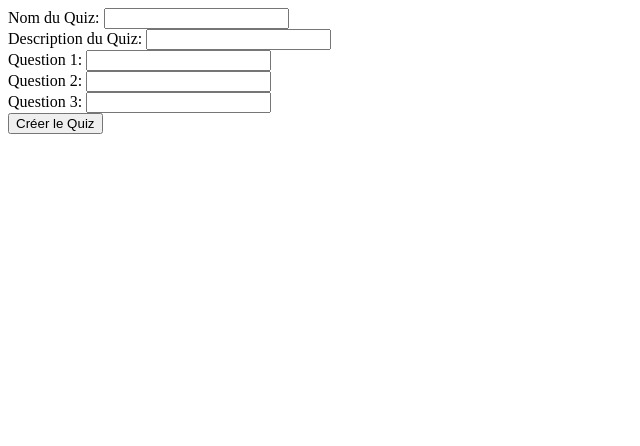
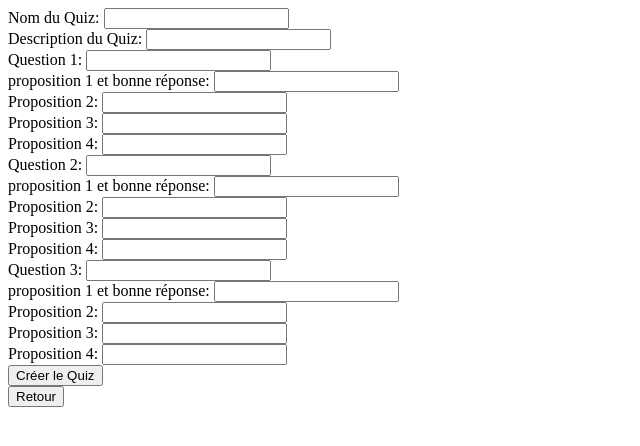
Before and after one commit to DanielMoreira45/php, a PHP site: page /creer.php in a window 1280 px wide. Shown: the top 446 px of the page, without its empty margins (0-640 px from the left). Run offline with PHP 8.4, Linux system fonts and the light colour scheme; data comes from the database, SQL or seed files in the repository; both versions use the stored data as it was after the commit.

Commit message:
Commencenement

```diff
--- a/classes/baseDonne.php
+++ b/classes/baseDonne.php
@@ -69,36 +69,68 @@ class baseDonne {
         return $reponse[0]["libelleReponse"];
     }
 
-    function getAllQuizz(){
+    function getAllQuizz() {
         require_once 'classes/quizz.php';
+
         $sql = "SELECT * FROM Quizz";
         $stmt = $this->pdo->prepare($sql);
         $stmt->execute();
-        $quizz = $stmt->fetchAll(PDO::FETCH_ASSOC);
+        $quizzData = $stmt->fetchAll(PDO::FETCH_ASSOC);
 
         $liste_quizz = array();
-        foreach ($quizz as $q) {
-            $quizz = new quizz($q["idQuizz"], $q["nameQuizz"], $q["description"]);
-            $liste_quizz[] = $quizz;
+        foreach ($quizzData as $q) {
+            $quiz = new quizz($q["idQuizz"], $q["nameQuizz"], $q["description"]);
+            $liste_quizz[] = $quiz;
         }
         return $liste_quizz;
     }
 
-    function creerQuizz($nameQuizz, $description, $questions){
-        $stmt = $this->pdo->prepare("INSERT INTO Quizz (nameQuizz, `description`) VALUES (:name, :description)");
-        $stmt->bindParam(':name', $quizName, PDO::PARAM_STR);
-        $stmt->bindParam(':description', $quizDescription, PDO::PARAM_STR);
+    public function creerQuizz($quizName, $quizDescription, $questions, $propositions){
+        // Insertion du quizz
+        $sqlid = "SELECT MAX(idQuizz) FROM Quizz";
+        $stmtid = $this->pdo->prepare($sqlid);
+        $stmtid->execute();
+        $idQuizzR = $stmtid->fetchAll(PDO::FETCH_ASSOC);
+        $idQuizzR = $idQuizzR[0]["MAX(idQuizz)"] + 1;
+
+        $sql = "INSERT INTO Quizz (idQuizz, nameQuizz, description) VALUES (:idQuizz, :nameQuizz, :description)";
+        $stmt = $this->pdo->prepare($sql);
+        $stmt->bindParam(':idQuizz', $idQuizzR);
+        $stmt->bindParam(':nameQuizz', $quizName);
+        $stmt->bindParam(':description', $quizDescription);
         $stmt->execute();
 
+        // Récupération de l'ID du quizz nouvellement créé
         $idQuizz = $this->pdo->lastInsertId();
 
-        foreach ($questions as $question) {
-            $stmt = $this->pdo->prepare("INSERT INTO Question (idQuizz, idType, libelleQuestion) VALUES (:idQuizz, :idType, :libelleQuestion)");
-            $stmt->bindParam(':idQuizz', $idQuizz, PDO::PARAM_INT);
-            $stmt->bindParam(':idType', 2, PDO::PARAM_INT);
-            $stmt->bindParam(':libelleQuestion', $question, PDO::PARAM_STR);
+        // Insertion des questions et propositions
+        for ($i = 0; $i < count($questions); $i++) {
+            $question = $questions[$i];
+            $maxIdQuestion = $this->pdo->query("SELECT MAX(idQuestion) FROM Question")->fetchColumn();
+
+            // Insertion de la question
+            $sql = "INSERT INTO Question (idQuizz, libelleQuestion, idType, idQuestion) VALUES (:idQuizz, :libelleQuestion, 1, :idQuestion)";
+            $stmt = $this->pdo->prepare($sql);
+            $stmt->bindParam(':idQuizz', $idQuizz);
+            $stmt->bindParam(':libelleQuestion', $question);
+            $stmt->bindParam(':idQuestion', $maxIdQuestion + 1);
             $stmt->execute();
+
+            // Récupération de l'ID de la question nouvellement créée
+            $idQuestion = $this->pdo->lastInsertId();
+
+            // Insertion des propositions
+            foreach ($propositions[$i] as $proposition) {
+                $maxIdReponse = $this->pdo->query("SELECT MAX(idReponse) FROM Reponse")->fetchColumn();
+                $sql = "INSERT INTO Reponse (idQuizz, idQuestion, libelleReponse, estCorrect) VALUES ($idQuizz, $idQuestion, $proposition, :estCorrect, $maxIdReponse +1)";
+                $stmt = $this->pdo->prepare($sql);
+                // Vous devez ajuster la valeur de :estCorrect en fonction de votre logique
+                $stmt->bindValue(':estCorrect', false);
+                $stmt->execute();
+            }
         }
     }
+
+
 }
 ?>
--- a/creer.php
+++ b/creer.php
@@ -1,20 +1,11 @@
-<?php
-
-require_once 'classes/baseDonne.php';
-$bd = new baseDonne();
-
-if ($_SERVER['REQUEST_METHOD'] === 'POST') {
-    $quizName = $_POST['quizName'];
-    $quizDescription = $_POST['quizDescription'];
-    $questions = $_POST['questions'];
-
-    $bd->creerQuizz($quizName, $quizDescription, $questions);
-}
-
-?>
 <!DOCTYPE html>
+<html lang="fr">
+<head>
+    <meta charset="UTF-8">
+    <title>Créer un quizz</title>
+</head>
 <body>
-    <form action="" method="post">
+    <form action="save.php" method="post">
         <label for="quizName">Nom du Quiz:</label>
         <input type="text" name="quizName" required><br>
 
@@ -24,13 +15,41 @@ if ($_SERVER['REQUEST_METHOD'] === 'POST') {
         <label for="question1">Question 1:</label>
         <input type="text" name="questions[0]" required><br>
 
+        <label for="proposition1">proposition 1 et bonne réponse:</label>
+        <input type="text" name="propositions[0][0]" required><br>
+        <label for="proposition2">Proposition 2:</label>
+        <input type="text" name="propositions[0][0]" required><br>
+        <label for="proposition3">Proposition 3:</label>
+        <input type="text" name="propositions[0][0]" required><br>
+        <label for="proposition4">Proposition 4:</label>
+        <input type="text" name="propositions[0][0]" required><br>
+
         <label for="question2">Question 2:</label>
         <input type="text" name="questions[1]" required><br>
+
+        <label for="proposition1">proposition 1 et bonne réponse:</label>
+        <input type="text" name="propositions[1][0]" required><br>
+        <label for="proposition2">Proposition 2:</label>
+        <input type="text" name="propositions[1][0]" required><br>
+        <label for="proposition3">Proposition 3:</label>
+        <input type="text" name="propositions[1][0]" required><br>
+        <label for="proposition4">Proposition 4:</label>
+        <input type="text" name="propositions[1][0]" required><br>
 
         <label for="question3">Question 3:</label>
         <input type="text" name="questions[2]" required><br>
 
+        <label for="proposition1">proposition 1 et bonne réponse:</label>
+        <input type="text" name="propositions[2][0]" required><br>
+        <label for="proposition2">Proposition 2:</label>
+        <input type="text" name="propositions[2][0]" required><br>
+        <label for="proposition3">Proposition 3:</label>
+        <input type="text" name="propositions[2][0]" required><br>
+        <label for="proposition4">Proposition 4:</label>
+        <input type="text" name="propositions[2][0]" required><br>
+
         <button type="submit">Créer le Quiz</button>
     </form>
+    <button href="">Retour</button>
 </body>
 </html>
```
Also changed, not shown: data/css/index.css (added, +12 -0 lines), index.php (+8 -5 lines), save.php (added, +21 -0 lines), Base.db.
